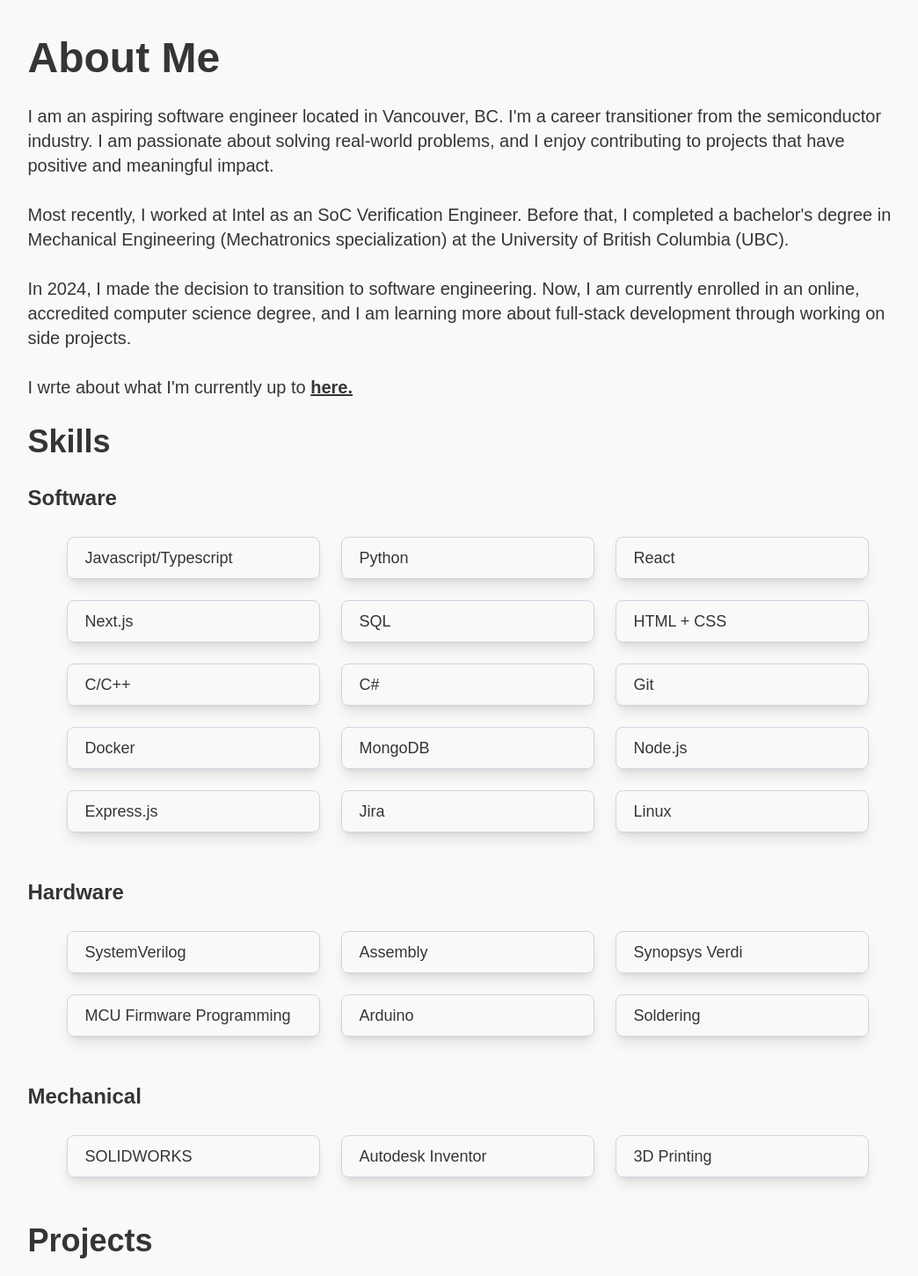
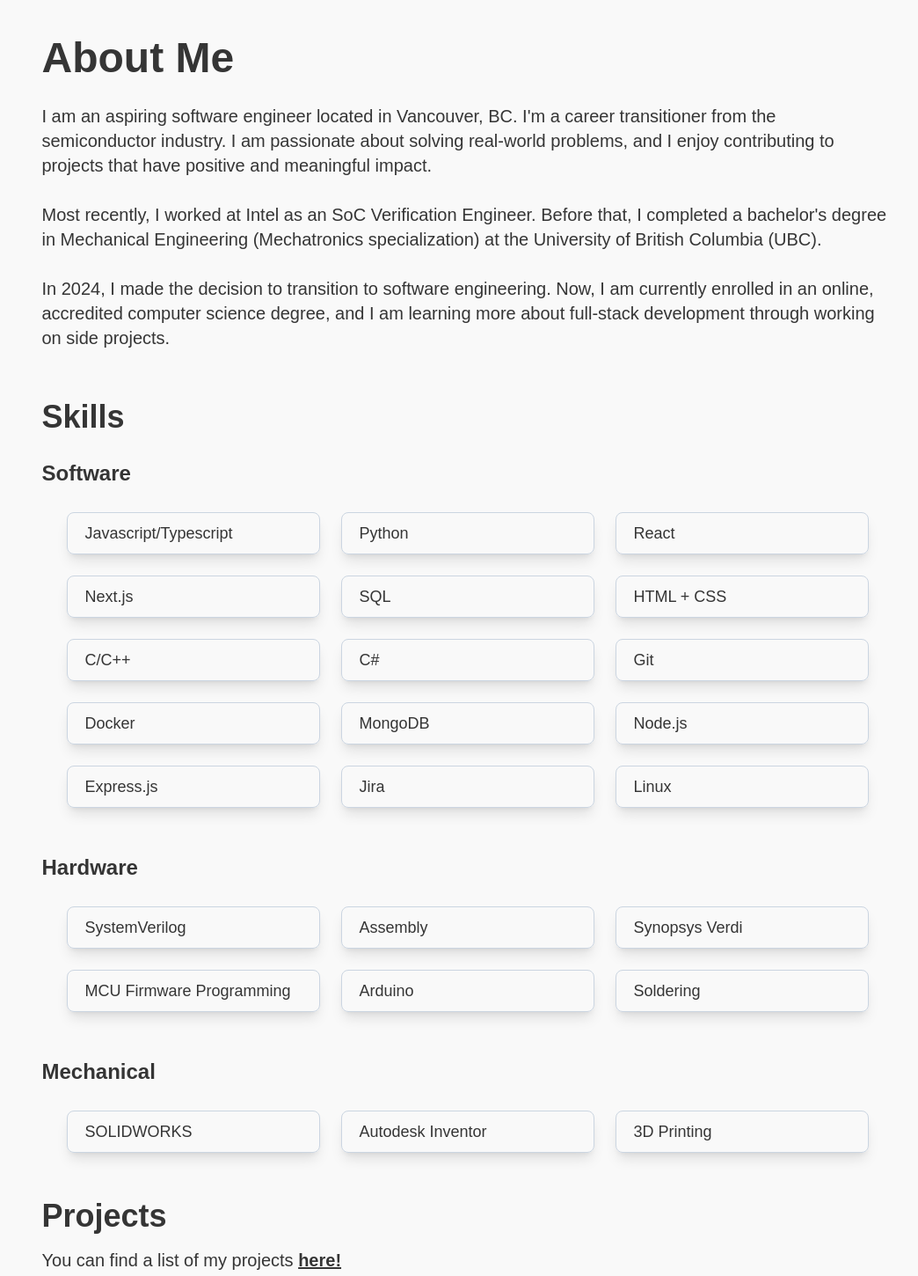
Before and after one commit to jcstlo/personal-site, a React (Vite) app: page /about in a window 1280 px wide. Shown: the part 52-1502 px from the top of the page at 88% size, without its empty margins (101-1145 px from the left). Built offline with nearby package versions, Linux system fonts and the light colour scheme; a web font is replaced by a local one.

Commit message:
Improve margin on mobile

```diff
--- a/src/About.jsx
+++ b/src/About.jsx
@@ -18,31 +18,29 @@ function About() {
   return (
     <div className="animate-load-page">
       <div className="max-w-5xl">
-        <h1 className="text-5xl mb-7 font-albert font-bold text-center sm:text-left ml-3 text-lightModeText dark:text-darkModeText">About Me</h1>
-        <p className="font-albert font-normal text-xl ml-3 mr-3 text-lightModeText dark:text-darkModeText">
+        <h1 className="text-5xl mb-7 font-albert font-bold text-center sm:text-left ml-7 text-lightModeText dark:text-darkModeText">About Me</h1>
+        <p className="font-albert font-normal text-xl ml-7 mr-7 text-lightModeText dark:text-darkModeText">
           I am an aspiring software engineer located in Vancouver, BC. I&apos;m a career transitioner from the semiconductor industry. I am passionate about solving real-world problems, and I enjoy contributing to projects that have positive and meaningful impact.<br/><br/>
 
           Most recently, I worked at Intel as an SoC Verification Engineer. Before that, I completed a bachelor&apos;s degree in Mechanical Engineering (Mechatronics specialization) at the University of British Columbia (UBC).<br/><br/>
 
           In 2024, I made the decision to transition to software engineering. Now, I am currently enrolled in an online, accredited computer science degree, and I am learning more about full-stack development through working on side projects.<br/><br/>
-
-          I wrte about what I&apos;m currently up to <Link to={`../now`} className="font-bold underline">here.</Link>
           </p>
-        <h2 className="text-4xl font-albert font-bold mt-7 mb-7 text-center sm:text-left ml-3 text-lightModeText dark:text-darkModeText">Skills</h2>
-        <h3 className="text-2xl font-albert font-bold mt-7 mb-7 text-center sm:text-left ml-3 text-lightModeText dark:text-darkModeText">Software</h3>
+        <h2 className="text-4xl font-albert font-bold mt-7 mb-7 text-center sm:text-left ml-7 text-lightModeText dark:text-darkModeText">Skills</h2>
+        <h3 className="text-2xl font-albert font-bold mt-7 mb-7 text-center sm:text-left ml-7 text-lightModeText dark:text-darkModeText">Software</h3>
         <div className="flex flex-wrap justify-center">
           {softwareSkillCards}
         </div>
-        <h3 className="text-2xl font-albert font-bold mt-7 mb-7 text-center sm:text-left ml-3 text-lightModeText dark:text-darkModeText">Hardware</h3>
+        <h3 className="text-2xl font-albert font-bold mt-7 mb-7 text-center sm:text-left ml-7 text-lightModeText dark:text-darkModeText">Hardware</h3>
         <div className="flex flex-wrap justify-center">
           {hardwareSkillCards}
         </div>
-        <h3 className="text-2xl font-albert font-bold mt-7 mb-7 text-center sm:text-left ml-3 text-lightModeText dark:text-darkModeText">Mechanical</h3>
+        <h3 className="text-2xl font-albert font-bold mt-7 mb-7 text-center sm:text-left ml-7 text-lightModeText dark:text-darkModeText">Mechanical</h3>
         <div className="flex flex-wrap justify-center">
           {mechanicalSkillCards}
         </div>
-        <h2 className="text-4xl font-albert font-bold mt-7 mb-4 text-center sm:text-left ml-3 text-lightModeText dark:text-darkModeText">Projects</h2>
-        <p className="font-albert font-normal text-xl mb-7 ml-3 text-lightModeText dark:text-darkModeText">
+        <h2 className="text-4xl font-albert font-bold mt-7 mb-4 text-center sm:text-left ml-7 text-lightModeText dark:text-darkModeText">Projects</h2>
+        <p className="font-albert font-normal text-xl mb-7 text-center sm:text-left sm:ml-7 text-lightModeText dark:text-darkModeText">
           You can find a list of my projects <Link to={`../projects`} className="font-bold underline">here!</Link>
         </p>
         <ContactMe />
--- a/src/ProjectCard.jsx
+++ b/src/ProjectCard.jsx
@@ -38,9 +38,9 @@ function ProjectCard({projectData}) {
   );
 
   return (
-    <div className="flex mb-7 flex-col sm:flex-row items-center sm:items-start">
+    <div className="flex mb-7 ml-0 sm:ml-7 flex-col sm:flex-row items-center sm:items-start">
       <img className="w-full h-full max-w-72 max-h-72 sm:w-72 sm:h-72 border border-stone-800 rounded-2xl" src={projectData.mainImage} alt="Placeholder Icon"></img>
-      <div className="ml-5 mr-5 mt-5 sm:mt-0">
+      <div className="ml-7 mr-7 mt-5 sm:mt-0">
         <div className="flex items-center">
           <h2 className="font-albert font-bold text-2xl text-lightModeText dark:text-darkModeText mr-3">{projectData.name}</h2>
           {githubLink}
```
